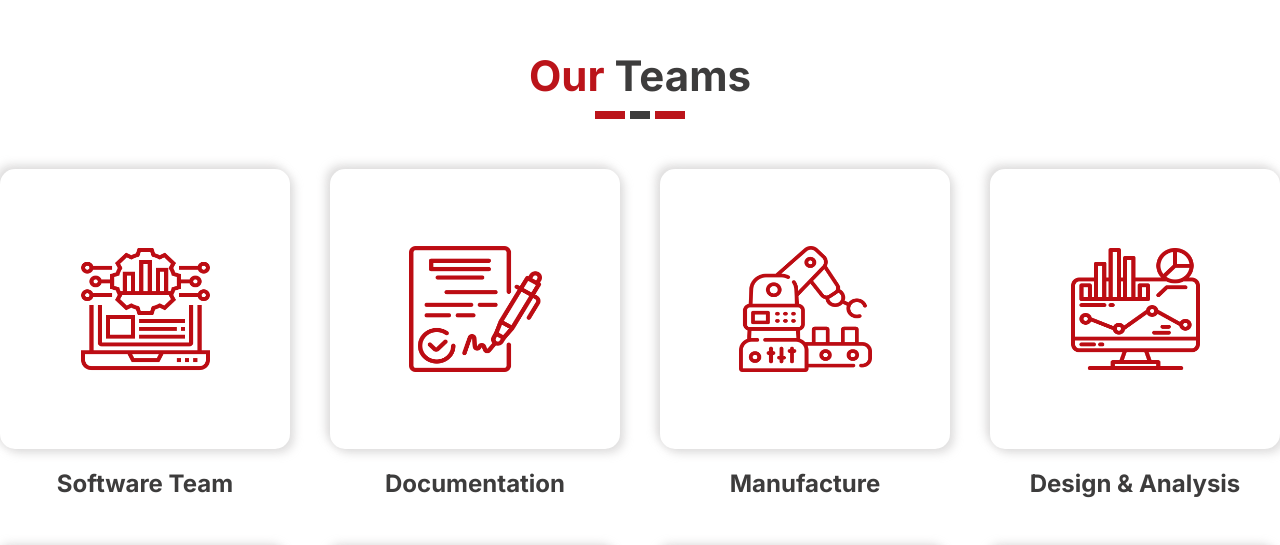
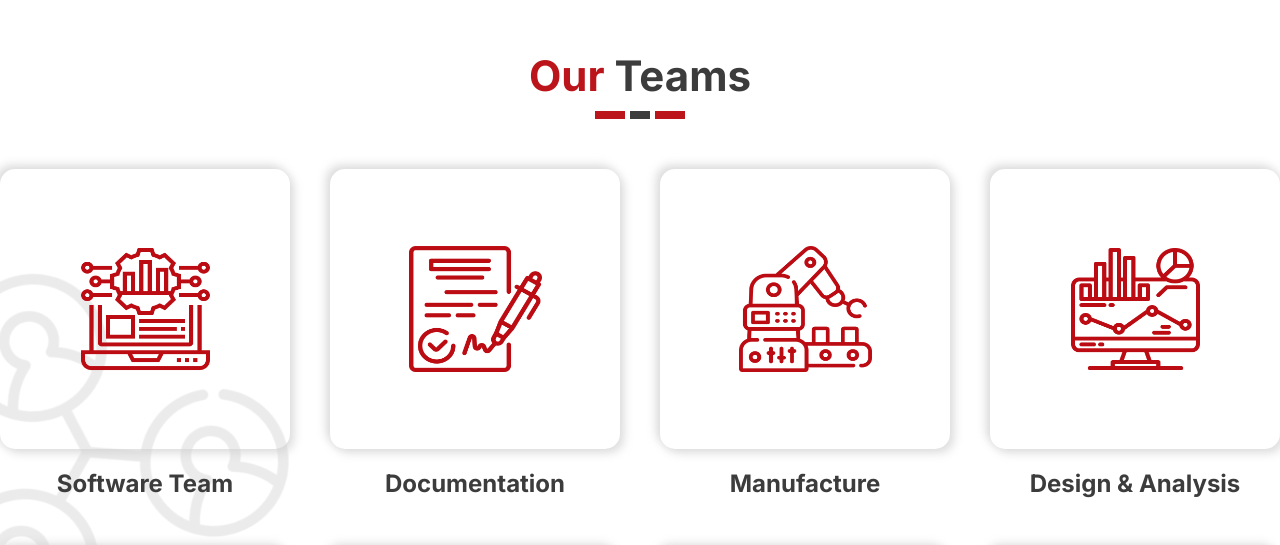
Before and after one commit to thdihan/mars-rover-anirban, a plain HTML site: page index.html in a window 1280 px wide. Shown: the part 3650-4195 px from the top of the page. Drawn offline with Linux system fonts and the light colour scheme.

Commit message:
basic site live

```diff
--- a/css/style.css
+++ b/css/style.css
@@ -376,6 +376,12 @@ header {
     font-size: 2rem;
 }
 
+#sub-team {
+    background-image: url(../images/teams.png);
+    background-position: top 300px left -100px;
+    background-size: 400px;
+    background-repeat: no-repeat;
+}
 
 .teams {
     display: grid;
```
Also changed, not shown: images/teams.png (added).
